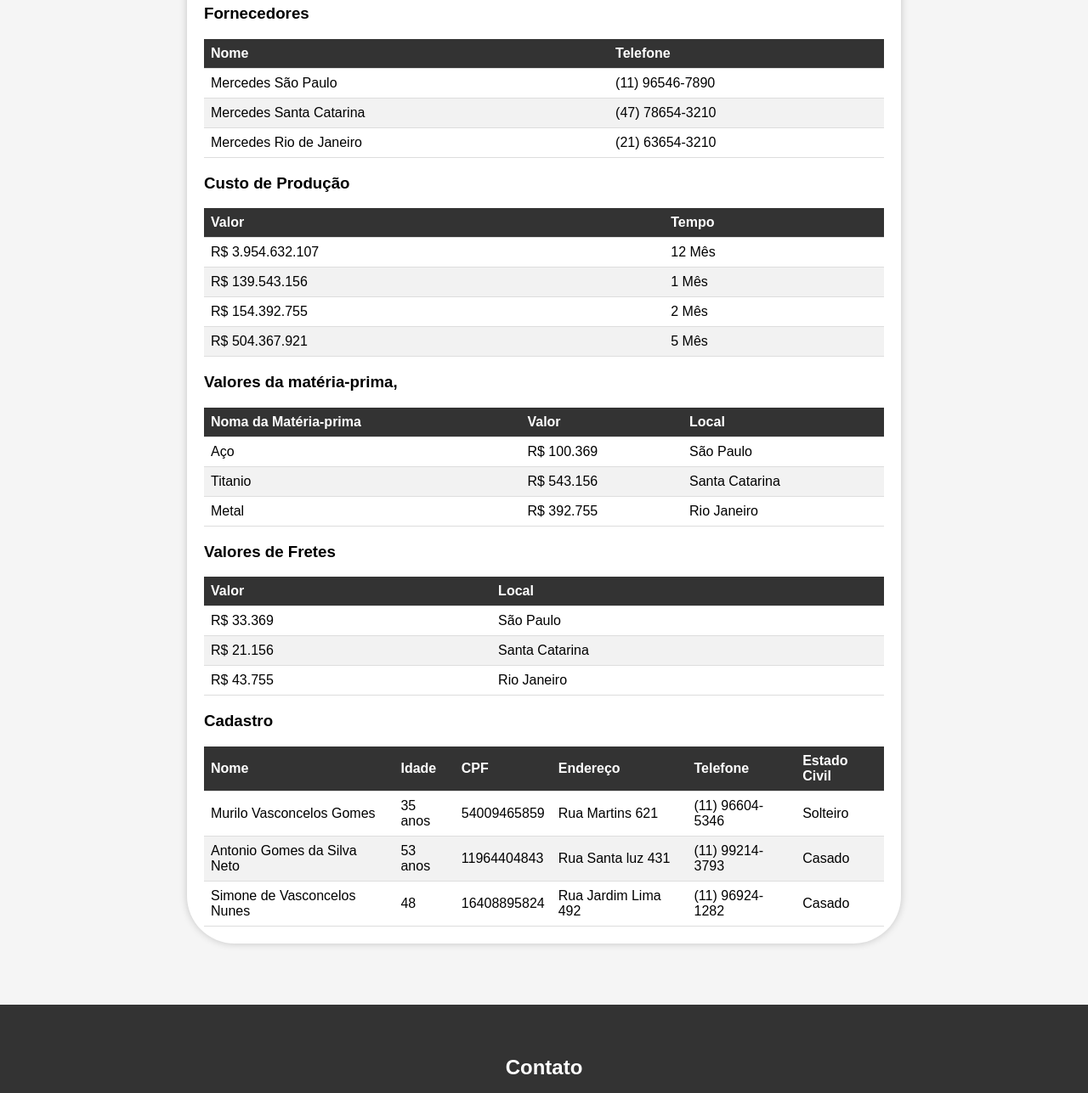
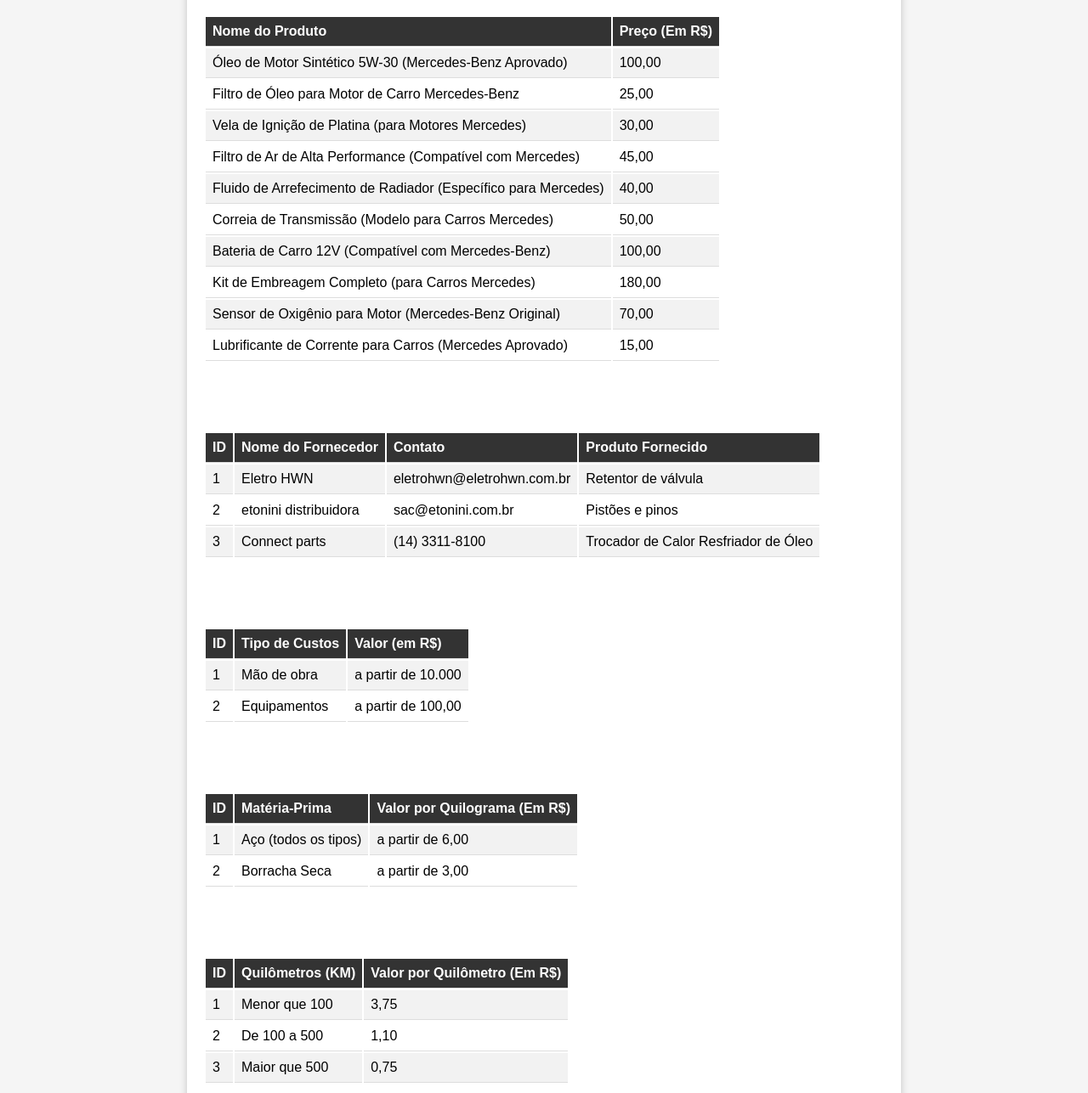
Before and after one commit to MuriloVasc/Formativa-01, a plain HTML site: page site/Preços.html in a window 1280 px wide. Shown: the part 612-1899 px from the top of the page at 85% size. Drawn offline with Linux system fonts and the light colour scheme.

Commit message:
Update Preços.html

```diff
--- a/site/Preços.html
+++ b/site/Preços.html
@@ -34,151 +34,160 @@
                 <li>Alumínio</li>
             </ul>
         </div>
-        <h2>Tabelas de Informações</h2>
 
-            <h3>Fornecedores</h3>
-            <table class="table">
-                <thead>
+<div class="table" id="zap">
+    <h1>Produtos para Motores Mercedes-Benz</h1>
+    <table>
         <tr>
-                        <th>Nome</th>
-                        <th>Telefone</th>
-                    </tr>
-                </thead>
-                <tbody>
-                    <tr>
-                        <td>Mercedes São Paulo</td>
-                        <td>(11) 96546-7890</td>
+            <th>Nome do Produto</th>
+            <th>Preço (Em R$)</th>
         </tr>
         <tr>
-                        <td>Mercedes Santa Catarina</td>
-                        <td>(47) 78654-3210</td>
+            <td>Óleo de Motor Sintético 5W-30 (Mercedes-Benz Aprovado)</td>
+            <td>100,00</td>
         </tr>
         <tr>
-                        <td>Mercedes Rio de Janeiro</td>
-                        <td>(21) 63654-3210</td>
-                    </tr>
-
-                </tbody>
-            </table>
-            <table>
-
-                    <h3>Custo de Produção</h3>
-                    <table class="table">
-                        <thead>
-                            <tr>
-                                <th>Valor</th>
-                                <th>Tempo</th>
-                            </tr>
-                        </thead>
-                    <tbody>
-                        <tr>
-                            <td>R$ 3.954.632.107</td>
-                            <td>12 Mês</td>
+            <td>Filtro de Óleo para Motor de Carro Mercedes-Benz</td>
+            <td>25,00</td>
         </tr>
         <tr>
-                            <td>R$ 139.543.156</td>
-                            <td>1 Mês</td>
+            <td>Vela de Ignição de Platina (para Motores Mercedes)</td>
+            <td>30,00</td>
         </tr>
         <tr>
-                            <td>R$ 154.392.755</td>
-                            <td>2 Mês</td>
+            <td>Filtro de Ar de Alta Performance (Compatível com Mercedes)</td>
+            <td>45,00</td>
         </tr>
         <tr>
-                            <td>R$ 504.367.921</td>
-                            <td>5 Mês</td>
-                        </tr>
-            </table>
-            <table>
-                    <h3>Valores da matéria-prima,</h3>
-                    <table class="table">
-                        <thead>
-                            <tr>
-                                <th>Noma da Matéria-prima</th>
-                                <th>Valor</th>
-                                <th>Local</th>
-                            </tr>
-                        </thead>
-                    <tbody>
-                        <tr>
-                            <td>Aço</td>
-                            <td>R$ 100.369</td>
-                            <td>São Paulo</td>
+            <td>Fluido de Arrefecimento de Radiador (Específico para Mercedes)</td>
+            <td>40,00</td>
         </tr>
         <tr>
-                            <td>Titanio</td>
-                            <td>R$ 543.156</td>
-                            <td>Santa Catarina</td>
+            <td>Correia de Transmissão (Modelo para Carros Mercedes)</td>
+            <td>50,00</td>
         </tr>
         <tr>
-                            <td>Metal</td>
-                            <td>R$ 392.755</td>
-                            <td>Rio Janeiro</td>
-                        </tr>
-            </table>
-            <table>
-
-                    <h3>Valores de Fretes</h3>
-                    <table class="table">
-                        <thead>
-                            <tr>
-                                <th>Valor</th>
-                                <th>Local</th>
-                            </tr>
-                        </thead>
-                    <tbody>
-                        <tr>
-                            <td>R$ 33.369</td>
-                            <td>São Paulo</td>
+            <td>Bateria de Carro 12V (Compatível com Mercedes-Benz)</td>
+            <td>100,00</td>
         </tr>
         <tr>
-                            <td>R$ 21.156</td>
-                            <td>Santa Catarina</td>
+            <td>Kit de Embreagem Completo (para Carros Mercedes)</td>
+            <td>180,00</td>
         </tr>
         <tr>
-                            <td>R$ 43.755</td>
-                            <td>Rio Janeiro</td>
-                        </tr>
-            </table>
-            <table>
-                    <h3>Cadastro</h3>
-                    <table class="table">
-                        <thead>
-                            <tr>
-                                <th>Nome</th>
-                                <th>Idade</th>
-                                <th>CPF</th>
-                                <th>Endereço</th>
-                                <th>Telefone</th>
-                                <th>Estado Civil</th>
-                            </tr>
-                        </thead>
-                    <tbody>
-                        <tr>
-                            <td>Murilo Vasconcelos Gomes</td>
-                            <td>35 anos</td>
-                            <td>54009465859</td>
-                            <td>Rua Martins 621</td>
-                            <td>(11) 96604-5346</td>
-                            <td>Solteiro</td>
+            <td>Sensor de Oxigênio para Motor (Mercedes-Benz Original)</td>
+            <td>70,00</td>
         </tr>
         <tr>
-                            <td>Antonio Gomes da Silva Neto</td>
-                            <td>53 anos</td>
-                            <td>11964404843</td>
-                            <td>Rua Santa luz 431</td>
-                            <td>(11) 99214-3793</td>
-                            <td>Casado</td>
-                        </tr>
-                        <tr>
-                            <td>Simone de Vasconcelos Nunes</td>
-                            <td>48</td>
-                            <td>16408895824</td>
-                            <td>Rua Jardim Lima 492</td>
-                            <td>(11) 96924-1282</td>
-                            <td>Casado</td>
+            <td>Lubrificante de Corrente para Carros (Mercedes Aprovado)</td>
+            <td>15,00</td>
         </tr>
     </table>
 </div>
+
+<!-- fornecedores --------------------------------------------->
+<div class="table">
+    <h1>Tabela de Fornecedores</h1>
+    <table>
+        <tr>
+            <th>ID</th>
+            <th>Nome do Fornecedor</th>
+            <th>Contato</th>
+            <th>Produto Fornecido</th>
+        </tr>
+        <tr>
+            <td>1</td>
+            <td>Eletro HWN</td>
+            <td>eletrohwn@eletrohwn.com.br</td>
+            <td>Retentor de válvula</td>
+        </tr>
+        <tr>
+            <td>2</td>
+            <td>etonini distribuidora</td>
+            <td>sac@etonini.com.br</td>
+            <td>Pistões e pinos</td>
+        </tr>
+        <tr>
+            <td>3</td>
+            <td>Connect parts</td>
+            <td>(14) 3311-8100</td>
+            <td>Trocador de Calor Resfriador de Óleo</td>
+        </tr>
+    </table> </div>
+
+<!-- custos --------------------------------------------->
+    <div class="table">
+        <h1>Tabela de Custos de Produção</h1>
+        <table>
+            <tr>
+                <th>ID</th>
+                <th>Tipo de Custos</th>
+                <th>Valor (em R$)</th>
+            </tr>
+            <tr>
+                <td>1</td>
+                <td>Mão de obra</td>
+                <td>a partir de 10.000</td>
+            </tr>
+            <tr>
+                <td>2</td>
+                <td>Equipamentos</td>
+                <td>a partir de 100,00</td>
+            </tr>
+        </table>
+    </div>
+
+<!-- materiais --------------------------------------------->
+    <div class="table">
+        <h1>Tabela de Valores da Matéria-Prima</h1>
+        <table>
+            <tr>
+                <th>ID</th>
+                <th>Matéria-Prima</th>
+                <th>Valor por Quilograma (Em R$)</th>
+            </tr>
+            <tr>
+                <td>1</td>
+                <td>Aço (todos os tipos)</td>
+                <td>a partir de 6,00</td>
+            </tr>
+            <tr>
+                <td>2</td>
+                <td>Borracha Seca</td>
+                <td>a partir de 3,00</td>
+            </tr>
+        </table>
+    </div>
+
+<!-- frete --------------------------------------------->
+    <div class="table">
+        <h1>Tabela de Valores de Fretes por Quilômetro</h1>
+        <table>
+            <tr>
+                <th>ID</th>
+                <th>Quilômetros (KM)</th>
+                <th>Valor por Quilômetro (Em R$)</th>
+            </tr>
+            <tr>
+                <td>1</td>
+                <td>Menor que 100</td>
+                <td>3,75</td>
+            </tr>
+            <tr>
+                <td>2</td>
+                <td>De 100 a 500</td>
+                <td>1,10</td>
+            </tr>
+            <tr>
+                <td>3</td>
+                <td>Maior que 500</td>
+                <td>0,75</td>
+            </tr>
+        </table>
+    </div>
+</table>
+
+
     <br><br>
     <br><br>
 
```
Lines whose indentation alone changed are shown as unchanged.
